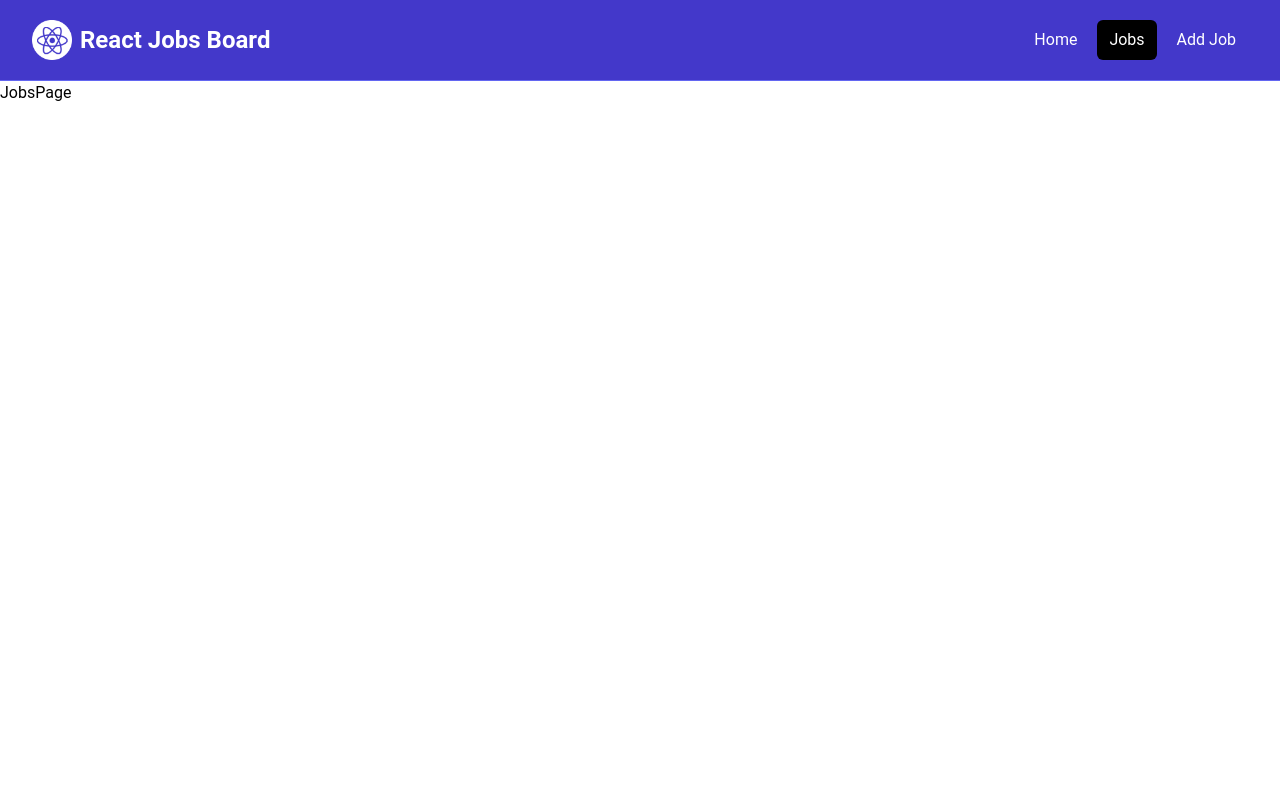
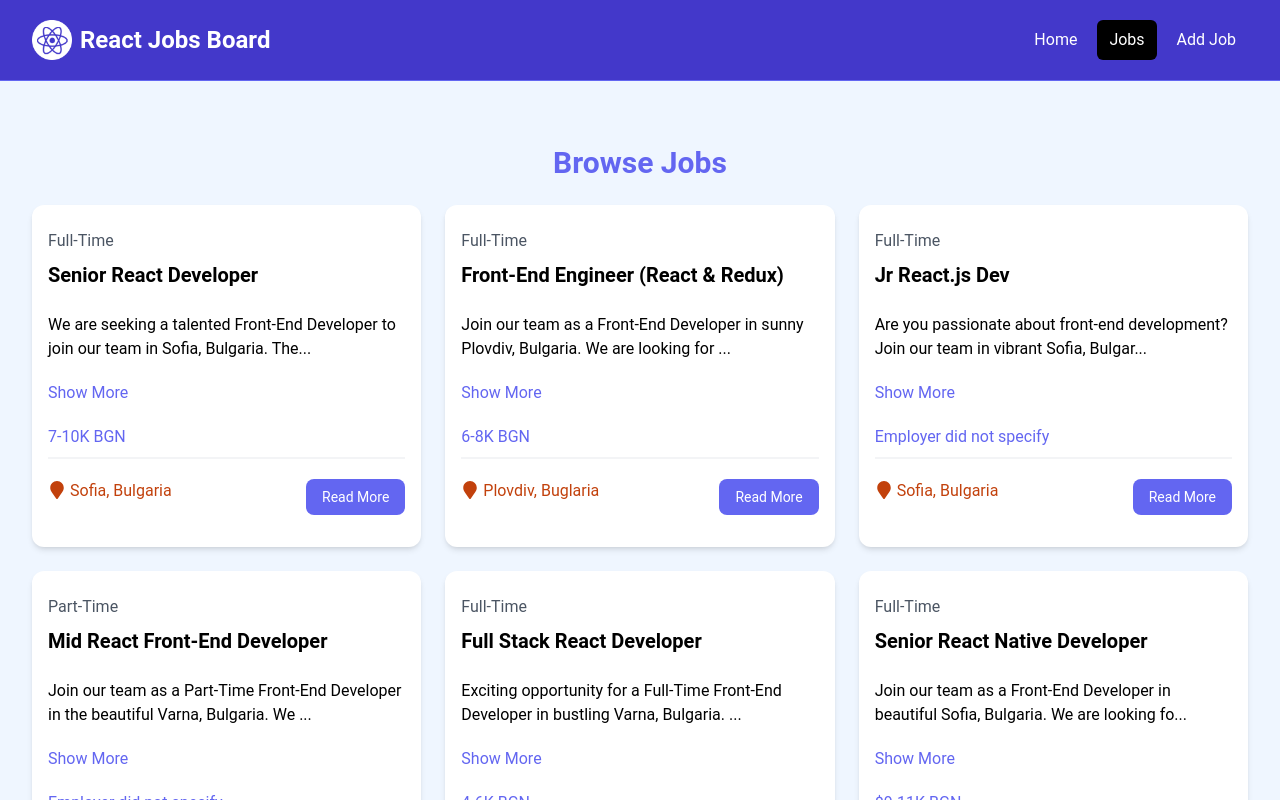
Before and after one commit to kachamachkov/React-Job-Board, a React (Vite) app in the folder client/: page /jobs in a window 1280 px wide. Shown: the top 800 px of the page. Built offline with nearby package versions, Linux system fonts and the light colour scheme.

Commit message:
Render recent jobs at home and all jobs at jobs page

```diff
--- a/client/src/components/JobListings.jsx
+++ b/client/src/components/JobListings.jsx
@@ -1,16 +1,16 @@
 import jobs from '../jobs.json';
 import JobListing from './JobListing';
 
-const JobListings = () => {
-  const recentJobs = jobs.slice(0, 3);
+const JobListings = ({ isHome = false }) => {
+  const jobListings = isHome ? jobs.slice(0, 3) : jobs;
   return (
     <section className="bg-blue-50 px-4 py-10">
       <div className="container-xl lg:container m-auto">
         <h2 className="text-3xl font-bold text-indigo-500 mb-6 text-center">
-          Browse Jobs
+          {isHome ? 'Recent Jobs' : 'Browse Jobs'}
         </h2>
         <div className="grid grid-cols-1 md:grid-cols-3 gap-6">
-          {recentJobs.map((job) => (
+          {jobListings.map((job) => (
             <JobListing key={job.id} job={job} />
 
           ))}
--- a/client/src/pages/HomePage.jsx
+++ b/client/src/pages/HomePage.jsx
@@ -8,7 +8,7 @@
     <>
       <Hero />
       <HomeCards />
-      <JobListings />
+      <JobListings isHome={true} />
       <ViewAllJobs />
     </>
   );
--- a/client/src/pages/JobsPage.jsx
+++ b/client/src/pages/JobsPage.jsx
@@ -1,6 +1,13 @@
+import JobListings from "../components/JobListings";
+
+
 const JobsPage = () => {
   return (
-    <div>JobsPage</div>
-  )
-}
-export default JobsPage
+    <section className="bg-blue-50 px-4 py-6">
+      <JobListings />
+    </section>
+  );
+};
+
+
+export default JobsPage;
```
